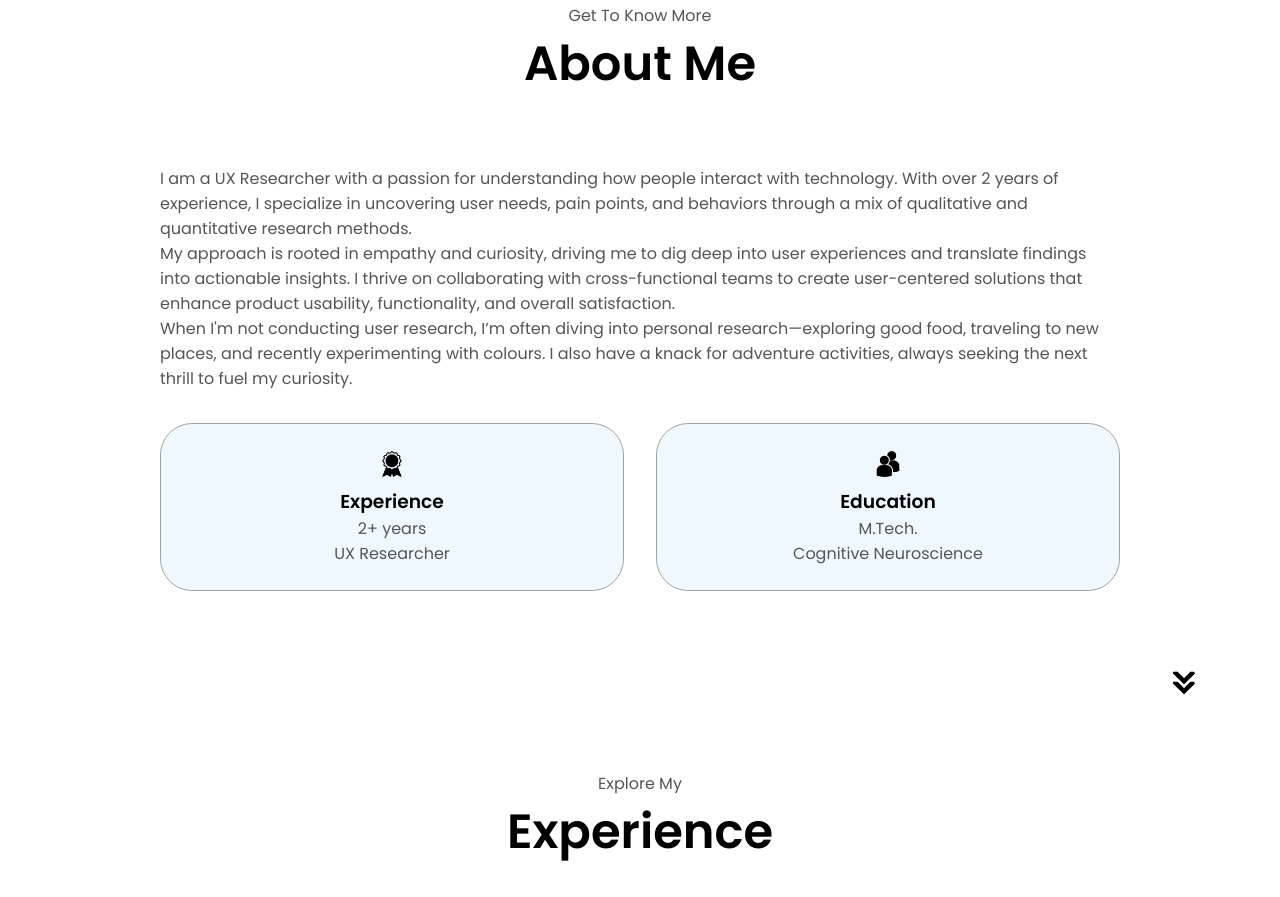
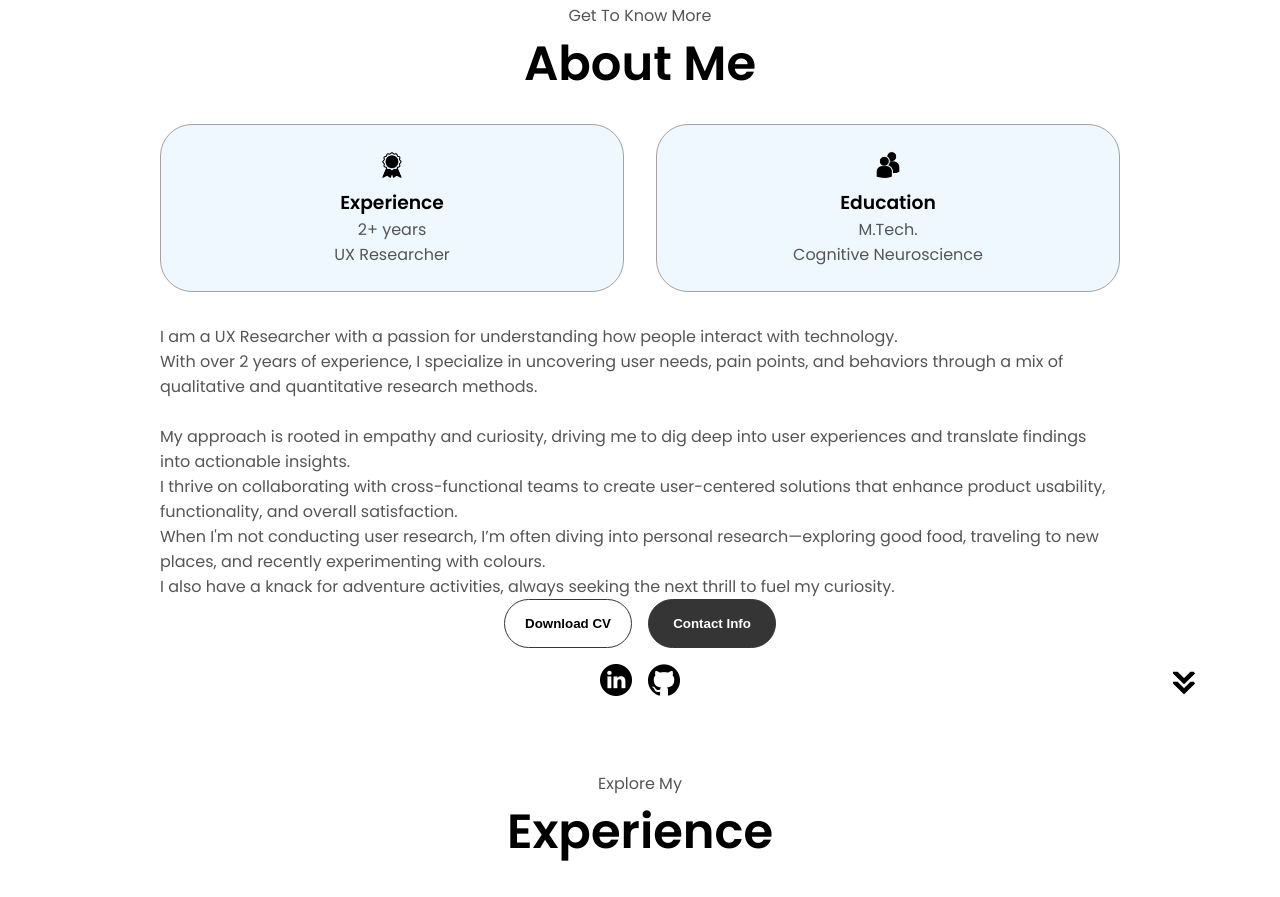
Before and after one commit to srishti-s-jain/Portfolio, a plain HTML site: page index.html in a window 1280 px wide. Shown: the part 925-1822 px from the top of the page. Drawn offline with Linux system fonts and the light colour scheme.

Commit message:
Update index.html

```diff
--- a/index.html
+++ b/index.html
@@ -76,13 +76,6 @@
       <h1 class="title">About Me</h1>
       <div class="section-container">
         <div class="about-details-container">
-          <div class="text-container">
-            <p>
-I am a UX Researcher with a passion for understanding how people interact with technology. With over 2 years of experience, I specialize in uncovering user needs, pain points, and behaviors through a mix of qualitative and quantitative research methods.
-<br>My approach is rooted in empathy and curiosity, driving me to dig deep into user experiences and translate findings into actionable insights. I thrive on collaborating with cross-functional teams to create user-centered solutions that enhance product usability, functionality, and overall satisfaction.
-<br>When I'm not conducting user research, I’m often diving into personal research—exploring good food, traveling to new places, and recently experimenting with colours. I also have a knack for adventure activities, always seeking the next thrill to fuel my curiosity.<br>
-            </p>
-          </div>
           <div class="about-containers">
 
             <div class="details-container">
@@ -103,6 +96,38 @@ I am a UX Researcher with a passion for understanding how people interact with t
               <h3>Education</h3>
               <p>M.Tech.<br />Cognitive Neuroscience</p>
             </div>
+          </div>
+          <div class="text-container">
+            <p>
+I am a UX Researcher with a passion for understanding how people interact with technology. <br>With over 2 years of experience, I specialize in uncovering user needs, pain points, and behaviors through a mix of qualitative and quantitative research methods.
+<br><br>My approach is rooted in empathy and curiosity, driving me to dig deep into user experiences and translate findings into actionable insights. <br>I thrive on collaborating with cross-functional teams to create user-centered solutions that enhance product usability, functionality, and overall satisfaction.
+<br>When I'm not conducting user research, I’m often diving into personal research—exploring good food, traveling to new places, and recently experimenting with colours. <br>I also have a knack for adventure activities, always seeking the next thrill to fuel my curiosity.<br>
+            </p>
+            <div class="btn-container">
+          <button
+            class="btn btn-color-2"
+            onclick="window.open('./assets/SrishtiJain_resume_UX_researcher.pdf')"
+          >
+            Download CV
+          </button>
+          <button class="btn btn-color-1" onclick="location.href='./#contact'">
+            Contact Info
+          </button>
+        </div>
+        <div id="socials-container">
+          <img
+            src="./assets/linkedin.png"
+            alt="My LinkedIn profile"
+            class="icon"
+            onclick="location.href='https://linkedin.com/'"
+          />
+          <img
+            src="./assets/github.png"
+            alt="My Github profile"
+            class="icon"
+            onclick="location.href='https://github.com/'"
+          />
+        </div>
           </div>
 
         </div>
```
